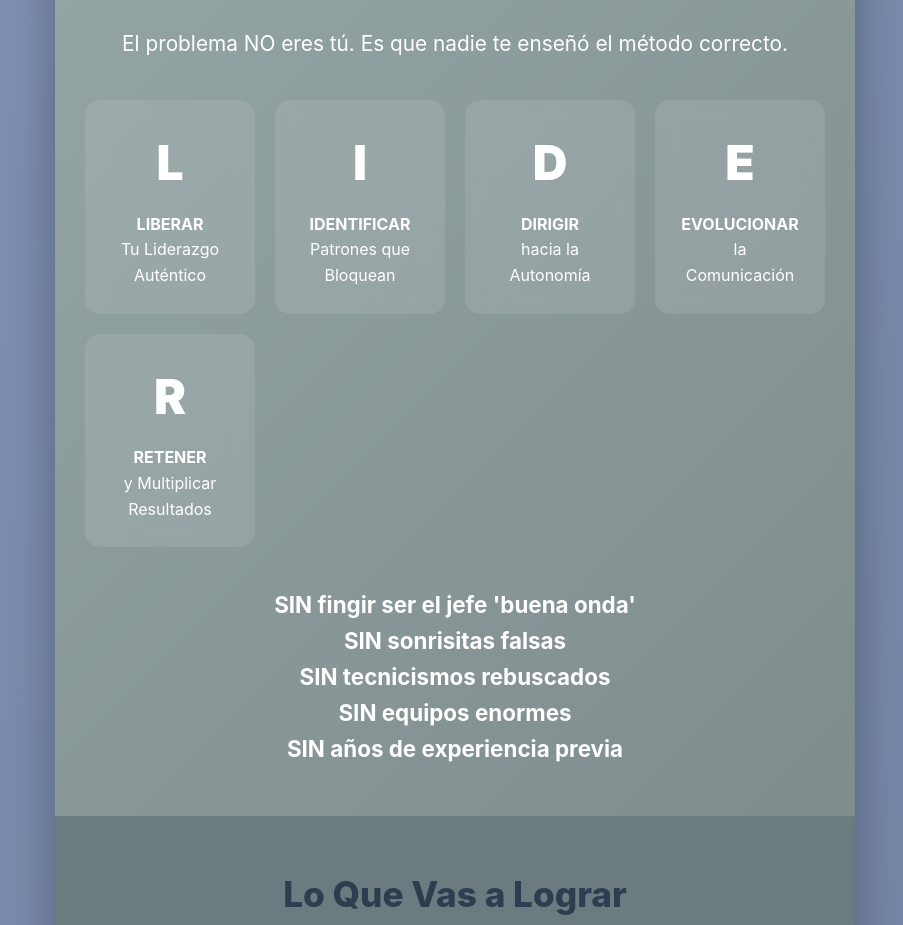
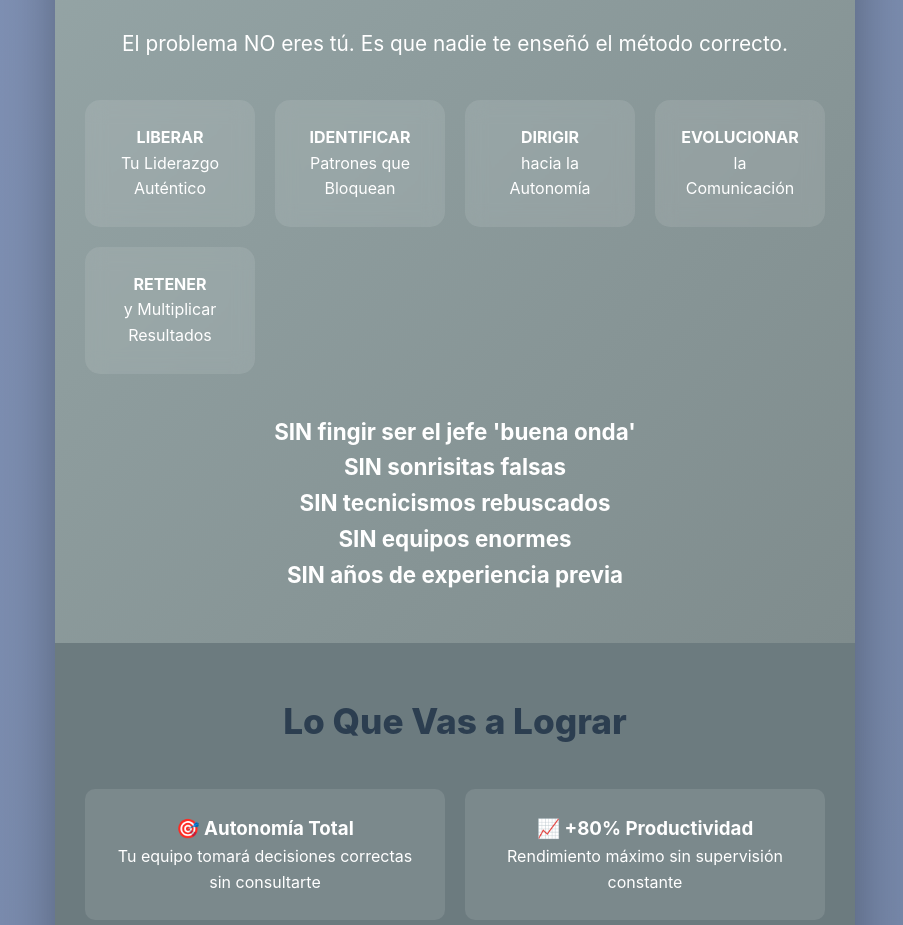
Before and after one commit to angulosst/METODOLIDER, a plain HTML site: page index.html in a window 1280 px wide. Shown: the part 2608-3533 px from the top of the page, without its empty margins (185-1088 px from the left). Drawn offline with Linux system fonts and the light colour scheme.

Commit message:
Update index.html

```diff
--- a/index.html
+++ b/index.html
@@ -472,28 +472,23 @@ src="https://www.facebook.com/tr?id=719441237458906&ev=PageView
 
             <div class="method-steps">
                 <div class="step">
-                    <span class="step-letter">L</span>
-                    <strong>LIBERAR</strong><br>
+              <strong>LIBERAR</strong><br>
                     Tu Liderazgo Auténtico
                 </div>
                 <div class="step">
-                    <span class="step-letter">I</span>
-                    <strong>IDENTIFICAR</strong><br>
+            <strong>IDENTIFICAR</strong><br>
                     Patrones que Bloquean
                 </div>
                 <div class="step">
-                    <span class="step-letter">D</span>
-                    <strong>DIRIGIR</strong><br>
+                 <strong>DIRIGIR</strong><br>
                     hacia la Autonomía
                 </div>
                 <div class="step">
-                    <span class="step-letter">E</span>
-                    <strong>EVOLUCIONAR</strong><br>
+                     <strong>EVOLUCIONAR</strong><br>
                     la Comunicación
                 </div>
                 <div class="step">
-                    <span class="step-letter">R</span>
-                    <strong>RETENER</strong><br>
+                  <strong>RETENER</strong><br>
                     y Multiplicar Resultados
                 </div>
             </div>
```
